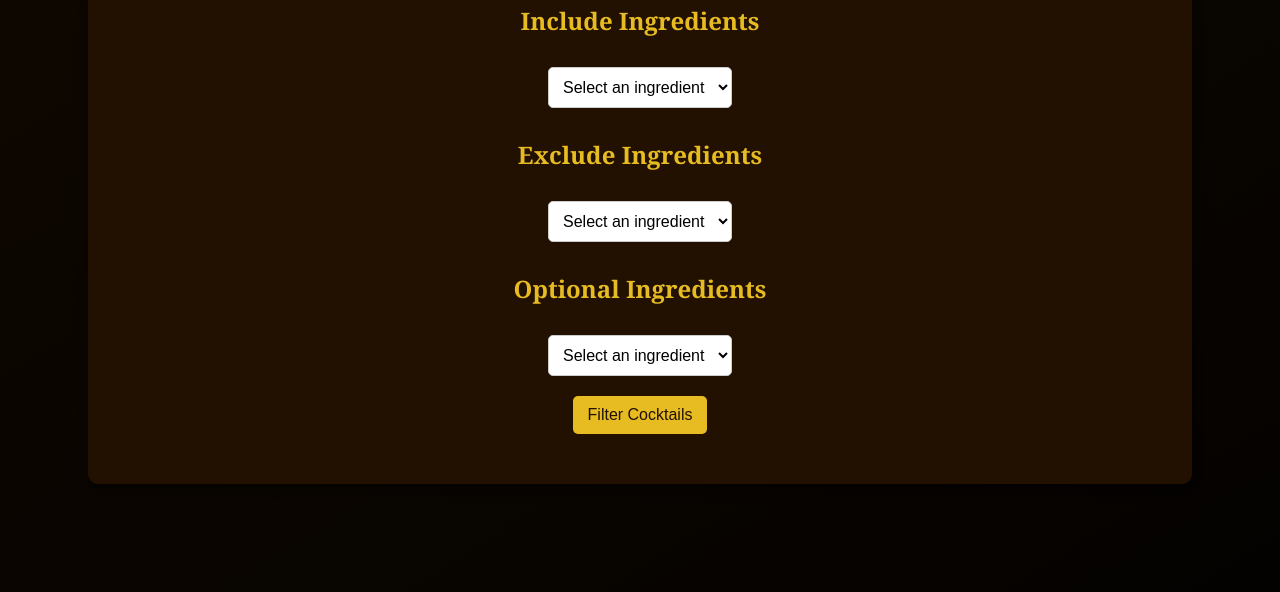
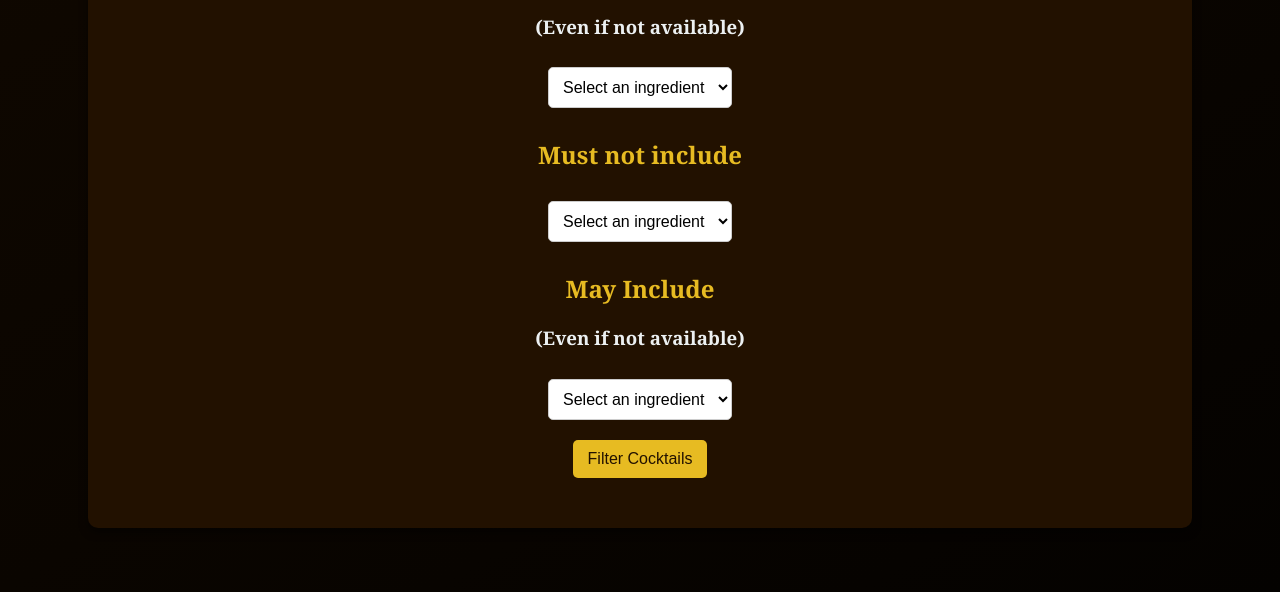
Before and after one commit to BertusBG/BertBar, a plain HTML site: page custom-search.html in a window 1280 px wide. Shown: the part 208-800 px from the top of the page. Drawn offline with Linux system fonts and the light colour scheme; a script that the page names is missing.

Commit message:
Change heading text in custom search page

```diff
--- a/custom-search.html
+++ b/custom-search.html
@@ -11,21 +11,23 @@
         <h1>Custom Cocktail Search</h1>
         <div class="options">
             <div class="filter-section">
-                <h2>Include Ingredients</h2>
+                <h2>Must Include</h2>
+                <h3>(Even if not available)</h3>
                 <select id="includeDropdown">
                     <option value="">Select an ingredient</option>
                 </select>
                 <div id="selectedInclude" class="ingredient-list"></div>
             </div>
             <div class="filter-section">
-                <h2>Exclude Ingredients</h2>
+                <h2>Must not include</h2>
                 <select id="excludeDropdown">
                     <option value="">Select an ingredient</option>
                 </select>
                 <div id="selectedExclude" class="ingredient-list"></div>
             </div>
             <div class="filter-section">
-                <h2>Optional Ingredients</h2>
+                <h2>May Include</h2>
+                <h3>(Even if not available)</h3>
                 <select id="optionalDropdown">
                     <option value="">Select an ingredient</option>
                 </select>
```
